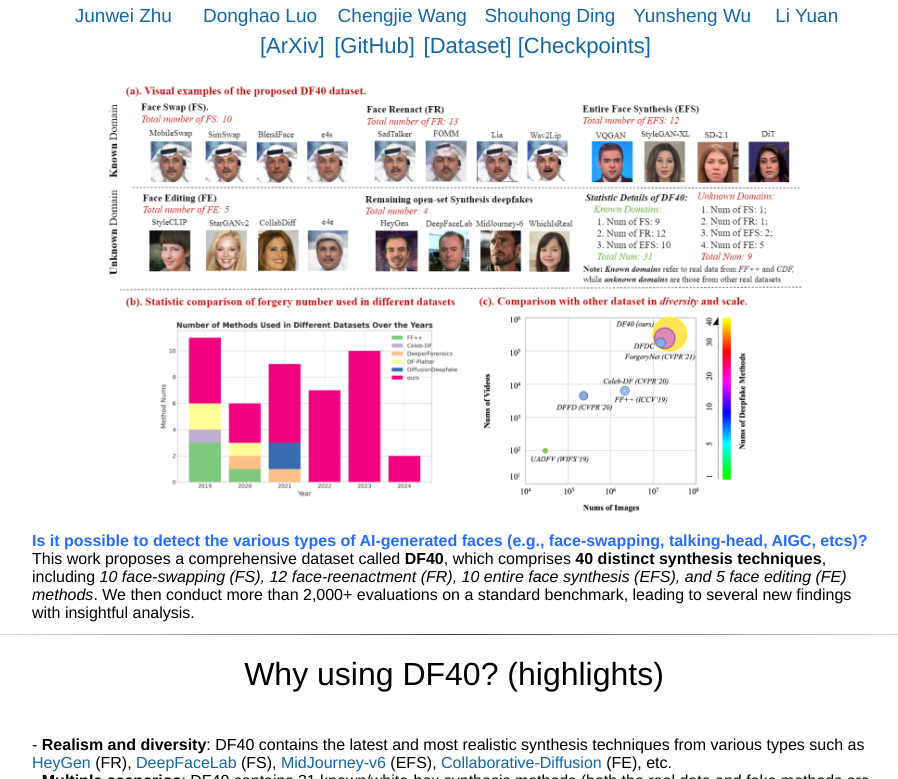
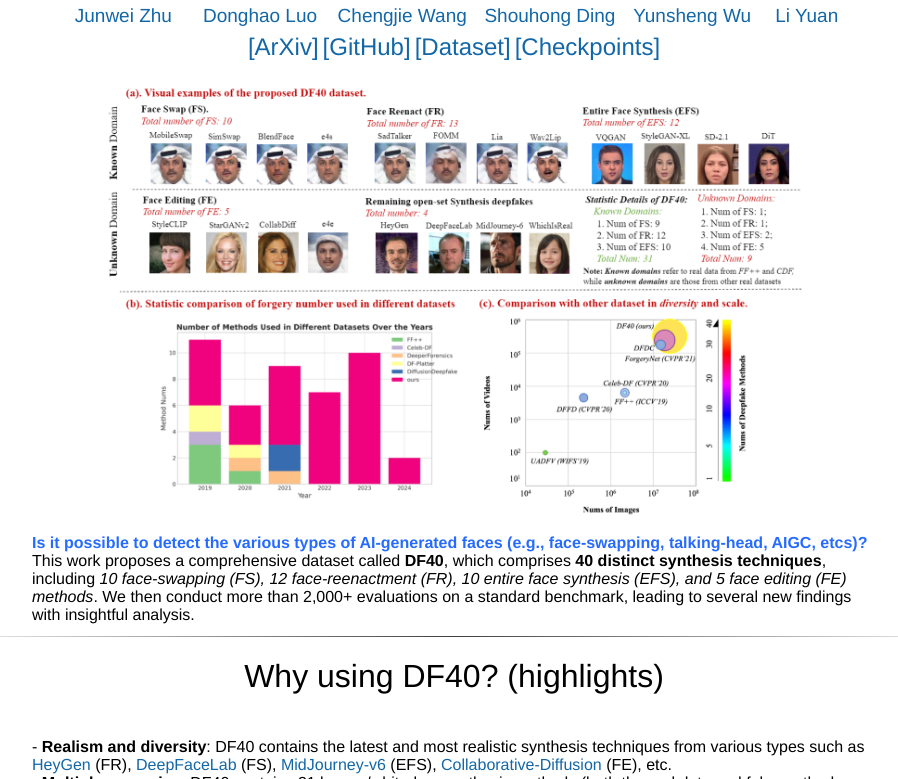
Before and after one commit to YZY-stack/homepage_for_df40, a plain HTML site: page index.html in a window 1280 px wide. Shown: the part 97-876 px from the top of the page, without its empty margins (186-1084 px from the left). Drawn offline with Linux system fonts and the light colour scheme; a script that the page names is missing.

Commit message:
Update index.html

```diff
--- a/index.html
+++ b/index.html
@@ -216,22 +216,22 @@
 				<tr>
 					<td align=center width=110px>
 						<center>
-							<span style="font-size:22px"><a href='https://arxiv.org/abs/2406.13495'>[ArXiv]</a></span>
+							<span style="font-size:24px"><a href='https://arxiv.org/abs/2406.13495'>[ArXiv]</a></span>
 						</center>
 					</td>
 					<td align=center width=120px>
 						<center>
-							<span style="font-size:22px"><a href='https://github.com/YZY-stack/DF40'>[GitHub]</a></span><br>
+							<span style="font-size:24px"><a href='https://github.com/YZY-stack/DF40'>[GitHub]</a></span><br>
 						</center>
 					</td>
 					<td align=center width=120px>
 						<center>
-							<span style="font-size:22px"><a href='https://docs.google.com/forms/d/1ESAWoWusOEGEEVnXCH_emv-wJqCYMhCbD6-85RMIoDk/edit'>[Dataset]</a></span><br>
+							<span style="font-size:24px"><a href='https://docs.google.com/forms/d/1ESAWoWusOEGEEVnXCH_emv-wJqCYMhCbD6-85RMIoDk/edit'>[Dataset]</a></span><br>
 						</center>
 					</td>
 					<td align=center width=120px>
 						<center>
-							<span style="font-size:22px"><a href='https://drive.google.com/drive/folders/1HDgIOutGw3jsFXwvSQYeDoVPAzgfYbyr?usp=drive_link'>[Checkpoints]</a></span><br>
+							<span style="font-size:24px"><a href='https://drive.google.com/drive/folders/1HDgIOutGw3jsFXwvSQYeDoVPAzgfYbyr?usp=drive_link'>[Checkpoints]</a></span><br>
 						</center>
 					</td>
 				</tr>
```
